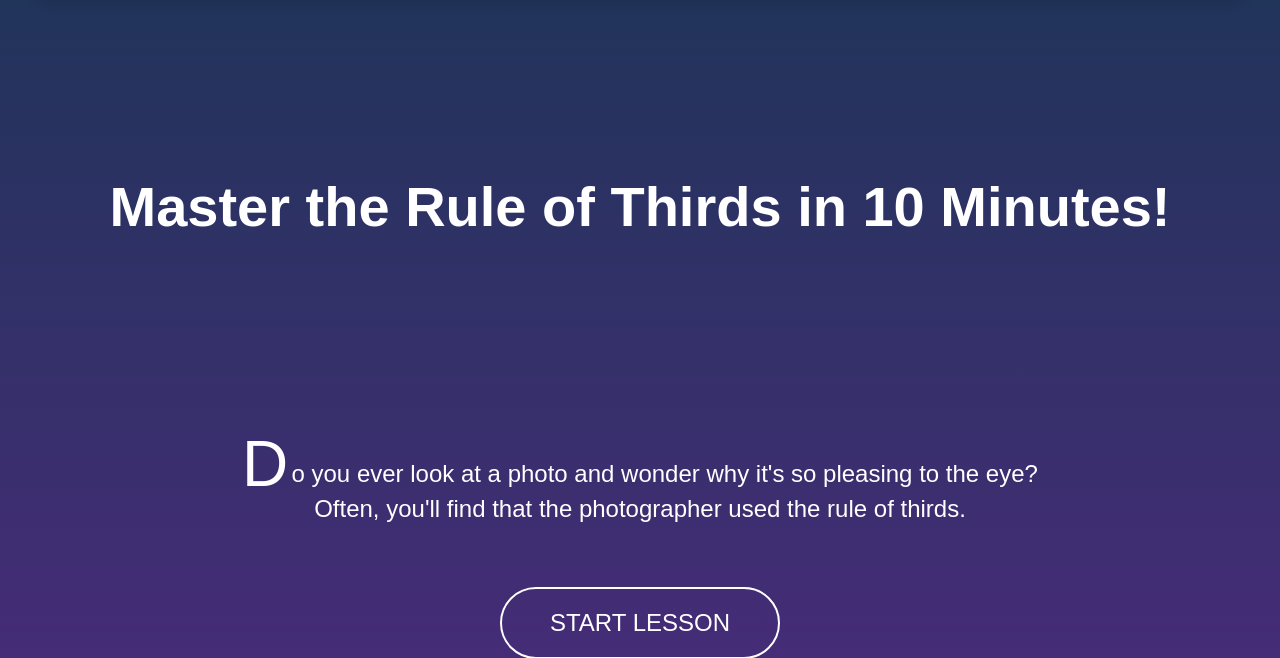
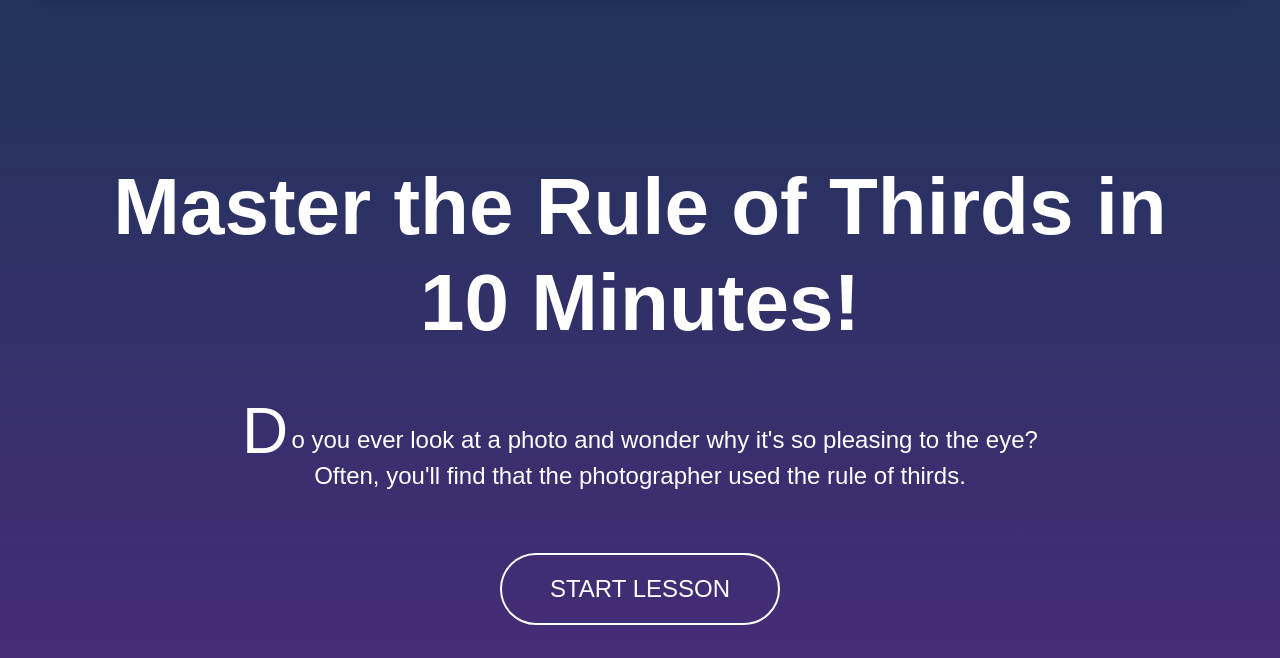
Before and after one commit to Carson-NNY/UI-2025-Spring, a Flask app: page / in a window 1280 px wide. Shown: the part 80-738 px from the top of the page. Run offline with Flask 3, Linux system fonts and the light colour scheme; some libraries are stand-ins or nearby versions.

Commit message:
Main page font + space

```diff
--- a/static/main.css
+++ b/static/main.css
@@ -44,7 +44,7 @@ h1 {
   font-size: 3.5rem;
   text-align: center;
   margin-bottom: 2rem;
-  margin-top: 5rem;
+  margin-top: 2rem;
 }
 
 /* Hero section for home page */
@@ -60,8 +60,8 @@ h1 {
 .hero-title {
   font-family: Arial, Helvetica, sans-serif;
   font-weight: bold;
-  font-size: 3.5rem;
-  margin-bottom: 12rem;
+  font-size: 5rem;
+  margin-bottom: 3rem;
 }
 
 /* Button styles */
```
